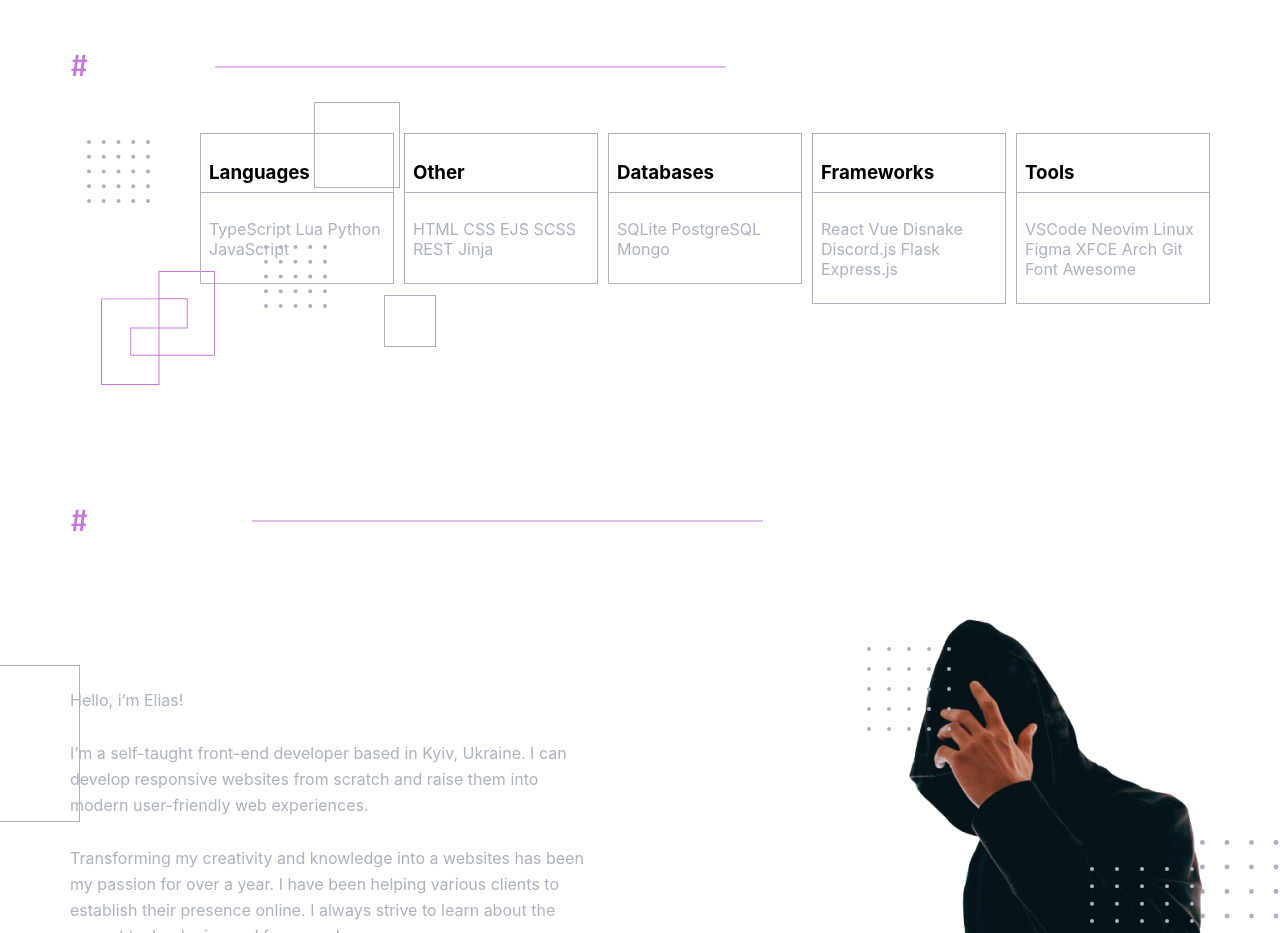
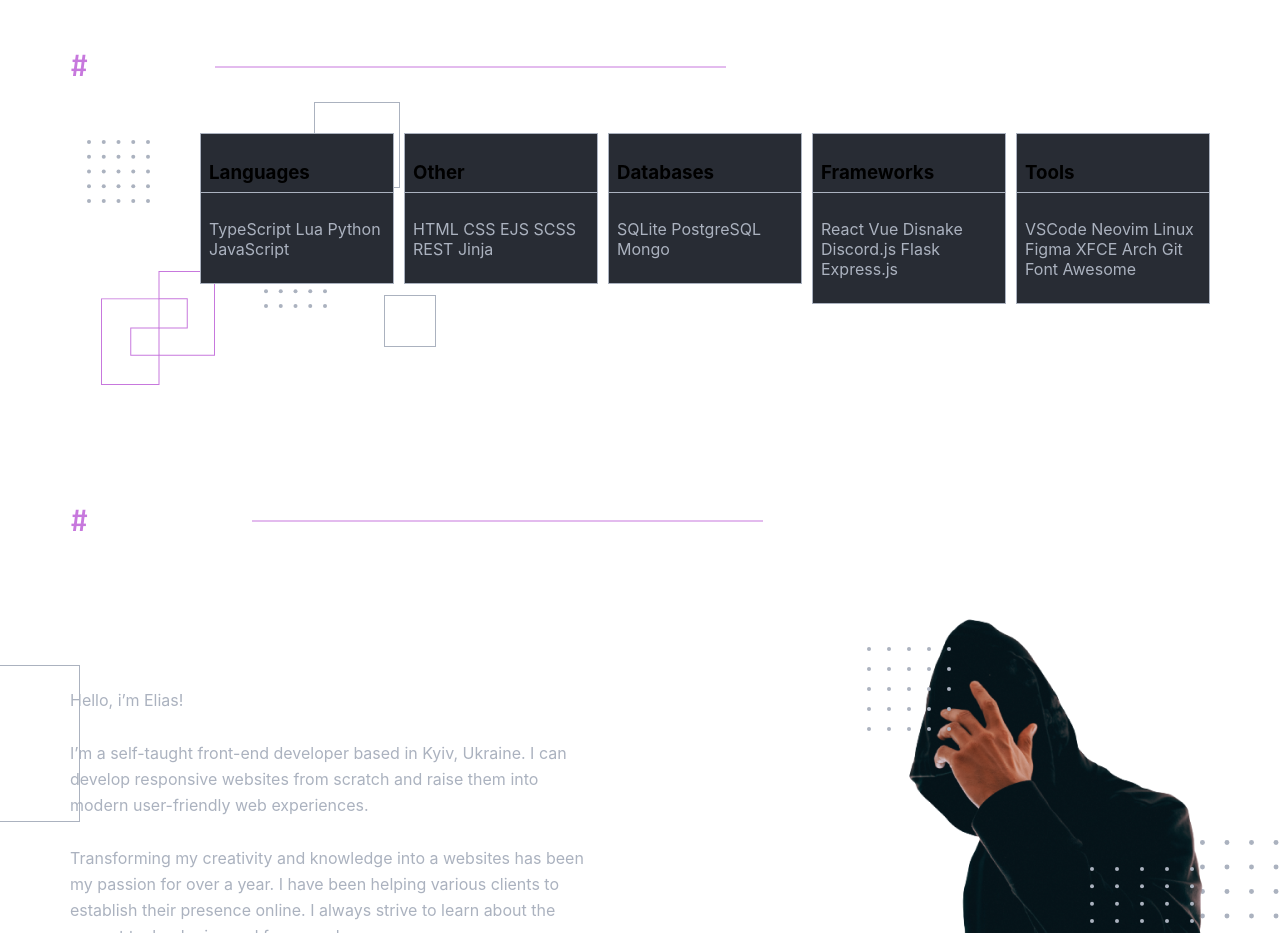
Before and after one commit to ibdkn/my-portfolio, a React app: page / in a window 1280 px wide. Shown: the part 1680-2613 px from the top of the page. Built offline with nearby package versions, Linux system fonts and the light colour scheme; the HTML template or start-up script is replaced by a standard one.

Commit message:
remove visability for skills

```diff
--- a/src/layout/section/skills/skill/Skill.tsx
+++ b/src/layout/section/skills/skill/Skill.tsx
@@ -17,9 +17,14 @@ export const Skill = (props: SkillPropsType) => {
 };
 
 const StyledSkill = styled.div`
-  max-width: 192px;
-  width: 100%;
+  width: 192px;
+  background-color: ${theme.colors.primaryBg};
   border: 1px solid ${theme.colors.secondaryColor};
+  margin-bottom: 5px;
+
+  @media ${theme.media.tablet} {
+  margin-bottom: 0;
+  }
 `
 
 const Title = styled.h3`
```
